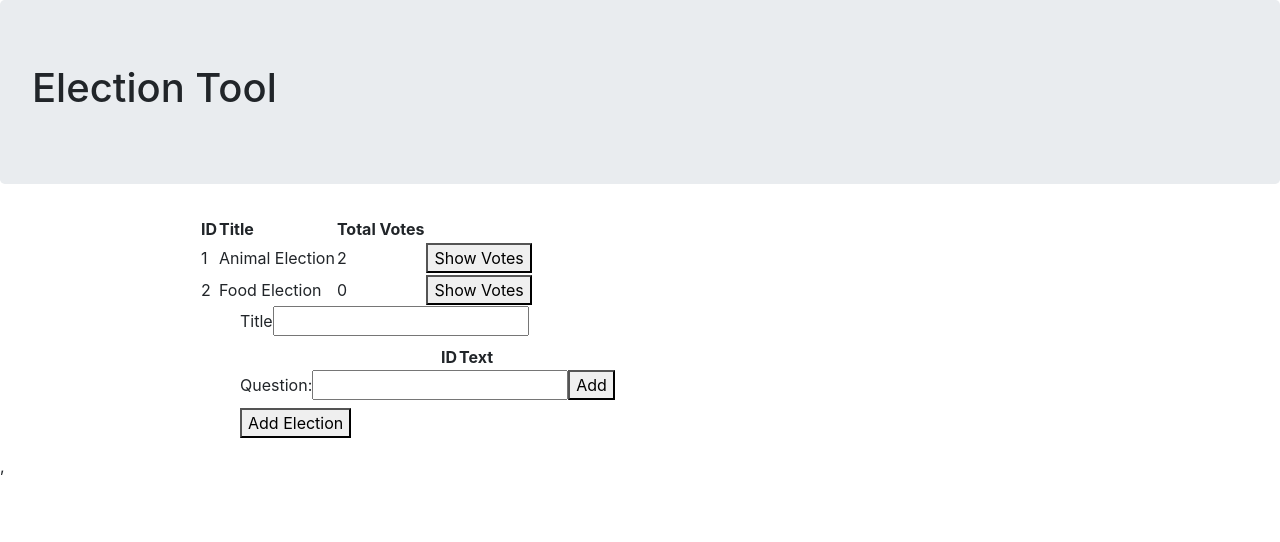
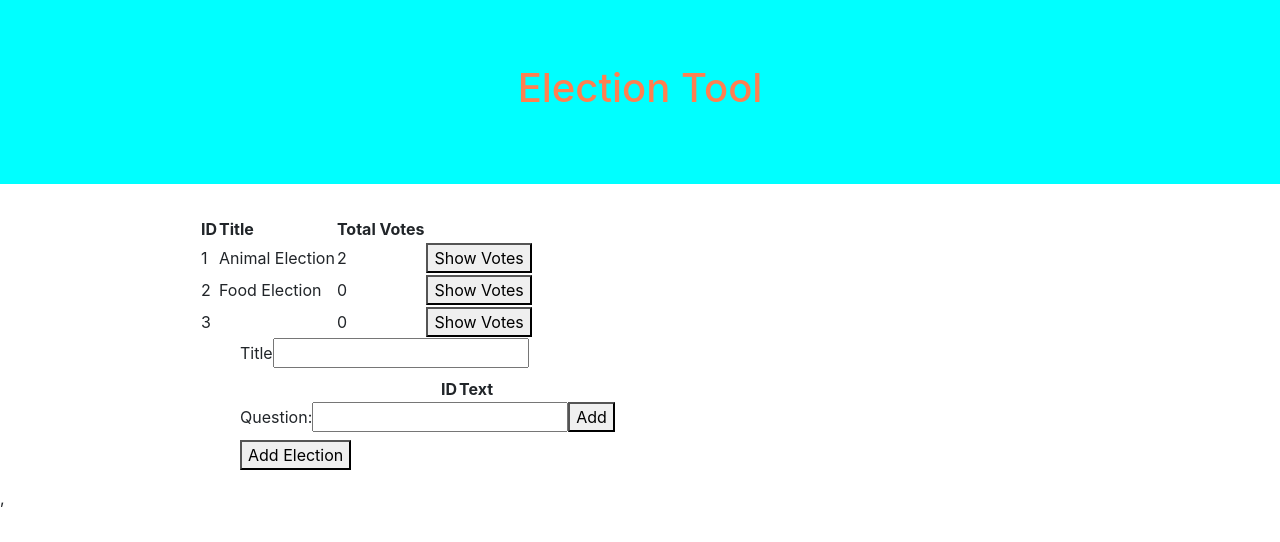
Before and after one commit to jsalazar7/react-class-project, a React (Create React App) app in the folder vote-app/: page /createElections in a window 1280 px wide. Shown: the top 542 px of the page. Built offline with nearby package versions, Linux system fonts and the light colour scheme; data requests are answered from the project's data file.

Commit message:
Updated headers with color and centering

```diff
--- a/vote-app/db.json
+++ b/vote-app/db.json
@@ -50,18 +50,21 @@
           "id": 1,
           "question": "Do you like dogs?",
           "yes": 1
-                },{
+        },
+        {
           "id": 2,
           "question": "Do you like cats?",
           "yes": 0
-                },{
+        },
+        {
           "id": 3,
           "question": "Do you like snakes?",
           "yes": 1
         }
       ],
       "voters": [
-                1, 2
+        1,
+        2
       ]
     },
     {
@@ -72,18 +75,36 @@
           "id": 1,
           "question": "Do you like pizza?",
           "yes": 0
-                },{
+        },
+        {
           "id": 2,
           "question": "Do you like burritos?",
           "yes": 0
-                },{
+        },
+        {
           "id": 3,
           "question": "Do you like suhsi?",
           "yes": 0
         }
       ],
-            "voters": [
-            ]
+      "voters": []
+    },
+    {
+      "title": "",
+      "questions": [
+        {
+          "id": 1,
+          "question": "Do you like San Diego",
+          "yes": 0
+        },
+        {
+          "id": 2,
+          "question": "Do you like Los Angeles",
+          "yes": 0
+        }
+      ],
+      "voters": [],
+      "id": 3
     }
   ]
 }
--- a/vote-app/src/components/ToolHeader.css
+++ b/vote-app/src/components/ToolHeader.css
@@ -1,4 +1,13 @@
 
-Jumbotron > .h1, h1{
-    text.align: center;
+.jumbotron {
+    background-color:transparent !important;
+    text-align: center;
 }
+
+header {
+    background: aqua;
+}
+
+.jumbotron h1 {
+    color: coral;
+}
```
Lines whose indentation alone changed are shown as unchanged.
